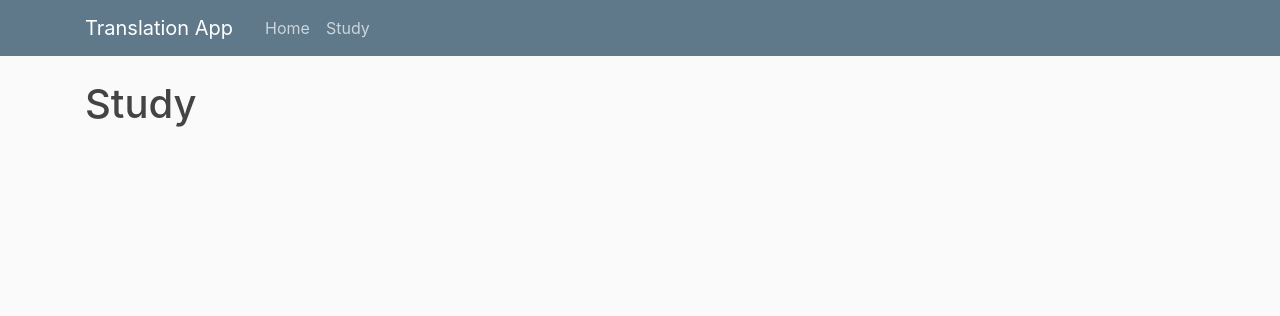
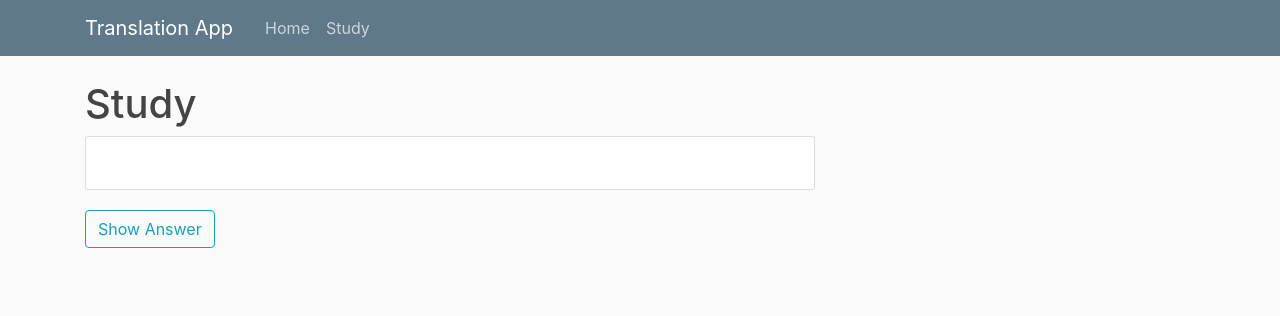
Before and after one commit to rheeca/language-flask-app, a Flask app: page /study in a window 1280 px wide. Shown: the top 316 px of the page. Run offline with Flask 3, Linux system fonts and the light colour scheme; some libraries are stand-ins or nearby versions.

Commit message:
save words and study flashcards

```diff
--- a/main.py
+++ b/main.py
@@ -3,6 +3,7 @@
 import io
 import numpy as np
 import os
+import random
 
 from flask import Flask, render_template, request, jsonify
 from google.cloud import storage, vision
@@ -10,46 +11,10 @@
 from typing import Sequence
 
 BUCKET_NAME = os.getenv('BUCKET_NAME')
+SAVED_WORDS = []
 
 
 app = Flask(__name__)
-
-def analyze_image_from_local(
-    image_bytes: bytes,
-    feature_types: Sequence,
-) -> vision.AnnotateImageResponse:
-    client = vision.ImageAnnotatorClient()
-
-    image = vision.Image(content=image_bytes)
-    features = [vision.Feature(type_=feature_type) for feature_type in feature_types]
-    request = vision.AnnotateImageRequest(image=image, features=features)
-
-    response = client.annotate_image(request=request)
-
-    return response
-
-def print_text(response: vision.AnnotateImageResponse):
-    print("=" * 80)
-    for annotation in response.text_annotations:
-        vertices = [f"({v.x},{v.y})" for v in annotation.bounding_poly.vertices]
-        print(
-            f"{repr(annotation.description):42}",
-            ",".join(vertices),
-            sep=" | ",
-        )
-
-def draw_bounding_box(image_bytes, objects):
-    # Draw bounding box on image
-    nparr = np.frombuffer(image_bytes, np.uint8)
-    image = cv2.imdecode(nparr, cv2.IMREAD_COLOR)
-
-    for o in objects:
-        vertices = o.bounding_poly.vertices
-        cv2.rectangle(image, (vertices[0].x, vertices[0].y), (vertices[2].x, vertices[2].y), (0, 255, 0), 2)
-
-    _, encoded_image = cv2.imencode('.jpg', image)
-    return encoded_image.tobytes()
-
 
 @app.route("/", methods=['GET', 'POST'])
 def root():
@@ -95,7 +60,8 @@
 
 @app.route("/study", methods=['GET', 'POST'])
 def study():
-    return render_template('study.html', title='Study')
+    card_order = generate_random(len(SAVED_WORDS))
+    return render_template('study.html', title='Study', words=SAVED_WORDS, card_order=card_order)
 
 @app.route("/translate", methods=['POST'])
 def translate():
@@ -111,5 +77,44 @@
 
     return jsonify({'result': result["translatedText"]})
 
+@app.route("/add", methods=['POST'])
+def add_word():
+    word = request.json.get('word')
+    translation = request.json.get('translation')
+    SAVED_WORDS.append({'word': word, 'translation': translation})
+
+    return jsonify({'result': 'OK'})
+
+def generate_random(n):
+    numbers = list(range(0, n))
+    random.shuffle(numbers)
+    return numbers
+
+def analyze_image_from_local(
+    image_bytes: bytes,
+    feature_types: Sequence,
+) -> vision.AnnotateImageResponse:
+    client = vision.ImageAnnotatorClient()
+
+    image = vision.Image(content=image_bytes)
+    features = [vision.Feature(type_=feature_type) for feature_type in feature_types]
+    request = vision.AnnotateImageRequest(image=image, features=features)
+
+    response = client.annotate_image(request=request)
+
+    return response
+
+def draw_bounding_box(image_bytes, objects):
+    # Draw bounding box on image
+    nparr = np.frombuffer(image_bytes, np.uint8)
+    image = cv2.imdecode(nparr, cv2.IMREAD_COLOR)
+
+    for o in objects:
+        vertices = o.bounding_poly.vertices
+        cv2.rectangle(image, (vertices[0].x, vertices[0].y), (vertices[2].x, vertices[2].y), (0, 255, 0), 2)
+
+    _, encoded_image = cv2.imencode('.jpg', image)
+    return encoded_image.tobytes()
+
 if __name__ == "__main__":
     app.run(host="127.0.0.1", port=8080, debug=True)
--- a/static/main.css
+++ b/static/main.css
@@ -37,6 +37,21 @@
   margin-bottom: 20px;
 }
 
+.study-card {
+  background: #ffffff;
+  padding: 10px 20px;
+  border: 1px solid #dddddd;
+  border-radius: 3px;
+  margin-bottom: 20px;
+}
+
+.study-word {
+  display: flex;
+  justify-content: center;
+  font-weight: 700;
+  font-size: 2.5em;
+}
+
 .custom-file-button input[type=file] {
   margin-left: -2px !important;
 }
--- a/templates/layout.html
+++ b/templates/layout.html
@@ -11,6 +11,8 @@
         integrity="sha384-Gn5384xqQ1aoWXA+058RXPxPg6fy4IWvTNh0E263XmFcJlSAwiGgFAW/dAiS6JXm" crossorigin="anonymous">
 
     <link rel="stylesheet" type="text/css" href="{{ url_for('static', filename='main.css') }}">
+
+    <link rel="stylesheet" href="https://cdn.jsdelivr.net/npm/bootstrap-icons@1.11.3/font/bootstrap-icons.min.css">
 
     {% if title %}
     <title>{{ title }}</title>
--- a/templates/study.html
+++ b/templates/study.html
@@ -1,4 +1,43 @@
 {% extends "layout.html" %}
 {% block content %}
+
 <h1>Study</h1>
+<div class="study-card">
+    <p id="study-word" class="study-word"></p>
+    <p id="translation" class="d-flex justify-content-center"></p>
+</div>
+<button onclick="handleShowAnswer(event)" class="btn btn-outline-info">Show Answer</button>
+
+<script>
+    let index = 0;
+    const studyWords = {{ words | tojson | safe }};
+    const cardOrder = {{ card_order | tojson | safe }};
+    document.getElementById("study-word").innerHTML = studyWords[cardOrder[index]].word;
+
+    function handleShowAnswer(event) {
+        document.getElementById("translation").innerHTML = studyWords[cardOrder[index]].translation;
+
+        const button = event.target;
+        button.innerText = "Next";
+        button.setAttribute("onclick", `handleNext(event)`);
+    }
+
+    function handleNext(event) {
+        const button = event.target;
+
+        index++;
+        if (index >= cardOrder.length) {
+            button.innerHTML = 'Completed <i class="bi bi-check-circle"></i>';
+            button.disabled = true;
+            return;
+        }
+
+        document.getElementById("study-word").innerHTML = studyWords[cardOrder[index]].word;
+        document.getElementById("translation").innerHTML = "";
+
+        button.innerText = "Show Answer";
+        button.setAttribute("onclick", `handleShowAnswer(event)`);
+    }
+</script>
+
 {% endblock content %}
```
Also changed, not shown: templates/image.html (+15 -4 lines), 1 other file.
